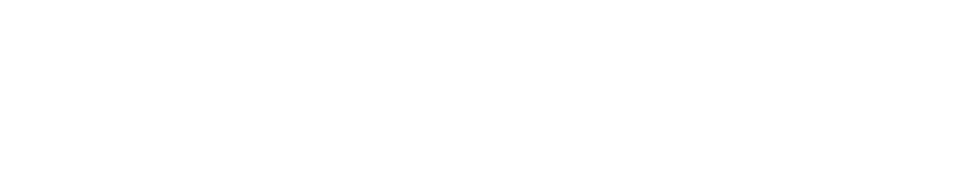
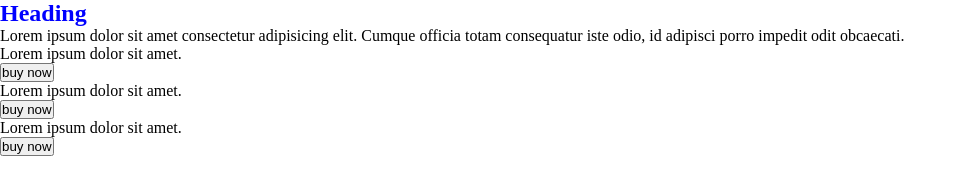
Before and after one commit to silpakopparthi/Responsive-Debrief, a plain HTML site: page index.html in a window 1280 px wide. Shown: the whole page, without its empty margins (0-967 px from the left). Drawn offline with Linux system fonts and the light colour scheme.

Commit message:
adding main part

```diff
--- a/index.html
+++ b/index.html
@@ -4,8 +4,38 @@
     <meta charset="UTF-8">
     <meta name="viewport" content="width=device-width, initial-scale=1.0">
     <title>Responsive Debrief</title>
+    <link rel ="stylesheet" href="/resources/style.css">
 </head>
 <body>
+    <header>
 
+    </header>
+    <div class ="main">
+        <div class = "container">
+            <h2>Heading</h2>
+            <p>Lorem ipsum dolor sit amet consectetur adipisicing elit. Cumque officia totam consequatur iste odio, id adipisci porro impedit odit obcaecati.</p>
+            <div class="image image-1"></div>
+        </div>
+        <div class ="cards">
+            <div class="card">
+                <div class="image image-2"></div>
+                <p>Lorem ipsum dolor sit amet.</p>
+                <button type="submit">buy now</button>
+            </div>
+            <div class="card">
+                <div class="image image-3"></div>
+                <p>Lorem ipsum dolor sit amet.</p>
+                <button type="submit">buy now</button>
+            </div>
+            <div class="card">
+                <div class="image image-4"></div>
+                <p>Lorem ipsum dolor sit amet.</p>
+                <button type="submit">buy now</button>
+            </div>
+        </div>
+    </div>
+    <footer>
+
+    </footer>
 </body>
 </html>
--- a/resources/style.css
+++ b/resources/style.css
@@ -0,0 +1,15 @@
+*{
+    margin:0;
+    padding:0;
+}
+body{
+    width:100%;
+    height:100vh;
+}
+main{
+    text-align: center;
+    background-color: antiquewhite;
+}
+h2{
+    color: blue
+}
```
